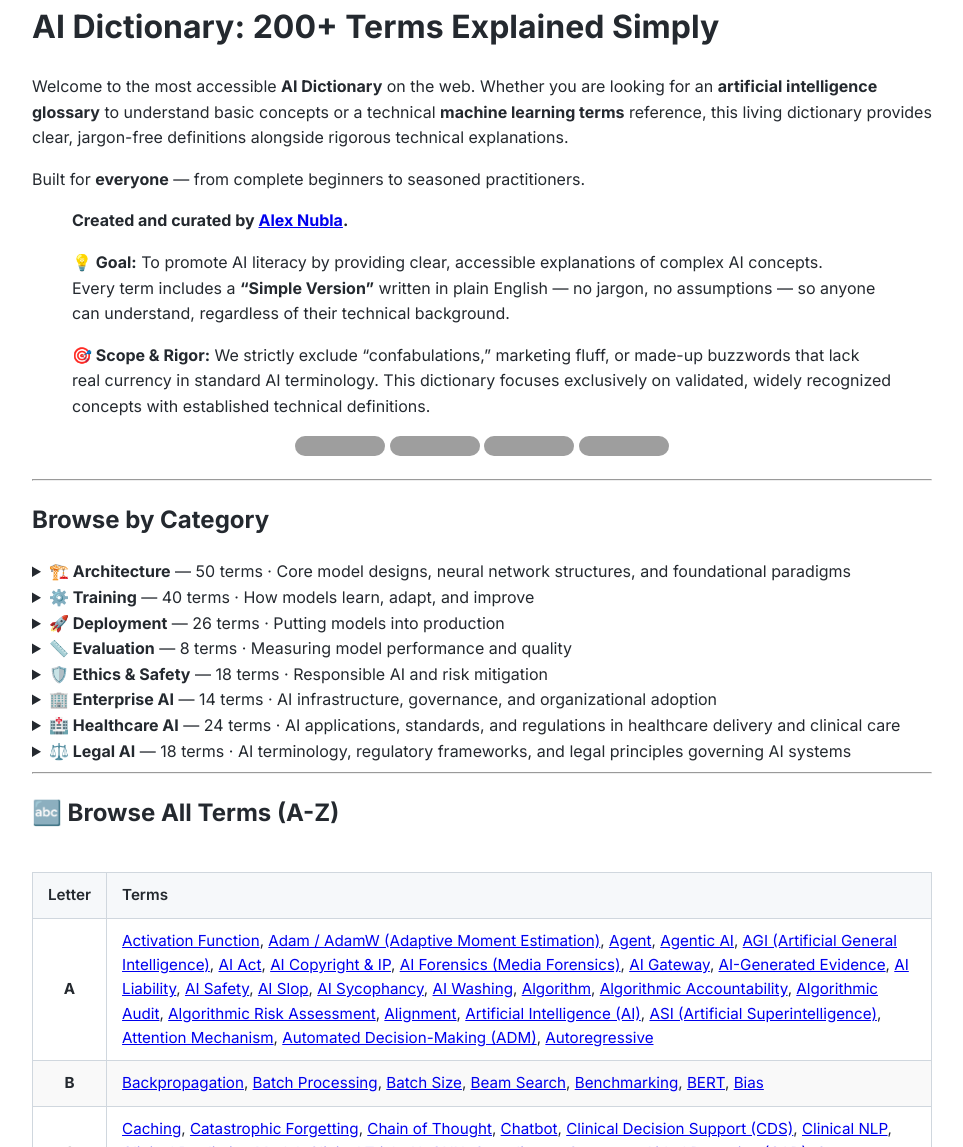
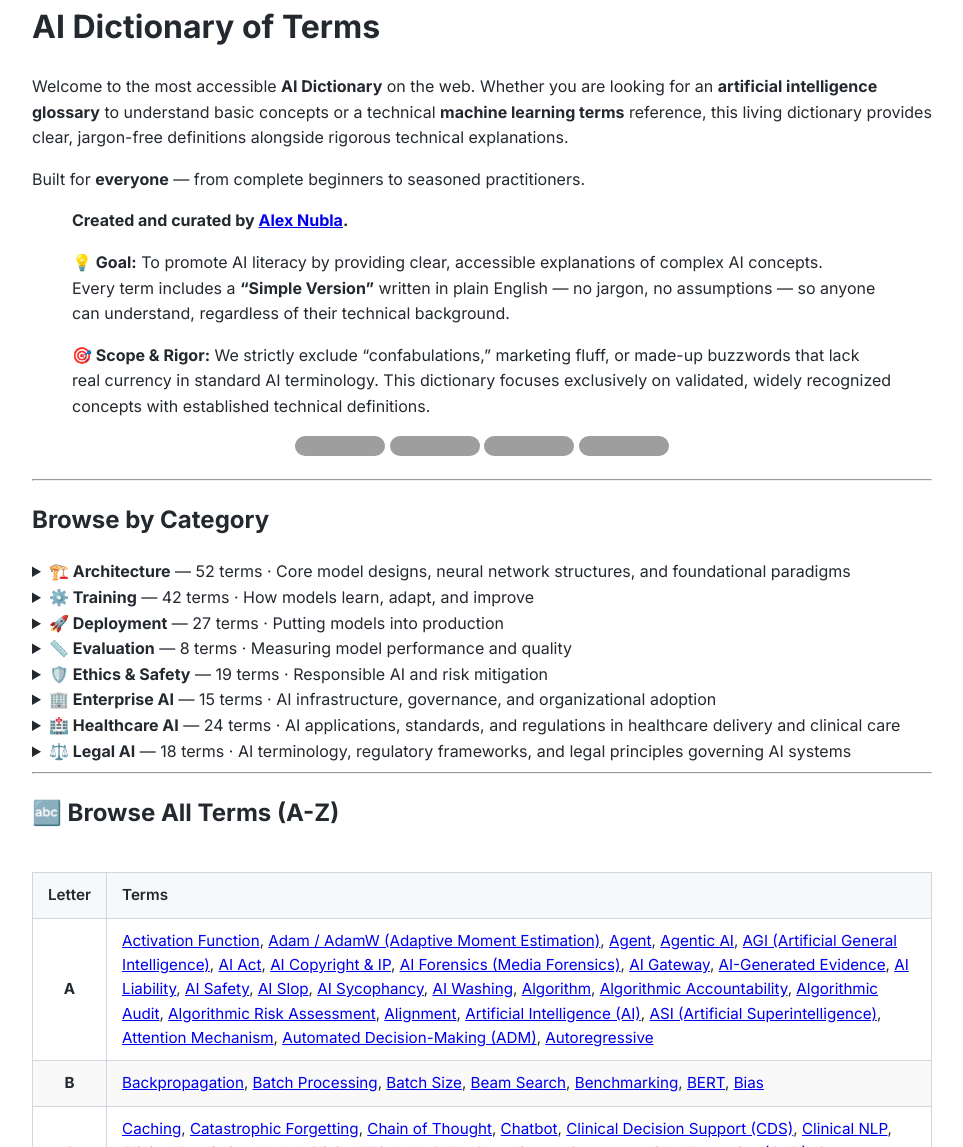
Before and after one commit to alexnubla/ai-dictionary, a Jekyll site: the page built from index.md, in a window 1280 px wide and 1400 px high, scrolled down 575 px. Shown: the part 253-1400 px from the top of the window, without its empty margins (158-1121 px from the left). Built offline with Jekyll 4.4.1, drawn with Linux system fonts in a browser that asks for light colours; some of the changed text lies outside the part shown; grey boxes are pictures that could not be loaded.

Commit message:
Update index.md

```diff
--- a/index.md
+++ b/index.md
@@ -1,14 +1,14 @@
 ---
 layout: default
-title: "AI Dictionary: 200+ Machine Learning Terms Explained Simply"
-description: "The ultimate free AI Dictionary and glossary. 200+ artificial intelligence and machine learning terms explained in plain English for beginners and experts."
+title: "AI Dictionary of Terms"
+description: "The ultimate free AI Dictionary and glossary. 205+ artificial intelligence and machine learning terms explained in plain English for beginners and experts."
 ---
 
 <p align="center">
   <img src="banner-ai-dictionary-1.png" alt="AI Dictionary of Terms" width="100%" style="max-width: 1200px; border-radius: 12px;">
 </p>
 
-# AI Dictionary: 200+ Terms Explained Simply
+# AI Dictionary of Terms
 
 Welcome to the most accessible **AI Dictionary** on the web. Whether you are looking for an **artificial intelligence glossary** to understand basic concepts or a technical **machine learning terms** reference, this living dictionary provides clear, jargon-free definitions alongside rigorous technical explanations.
 
@@ -22,7 +22,7 @@ Built for **everyone** — from complete beginners to seasoned practitioners.
 > **🎯 Scope & Rigor:** We strictly exclude "confabulations," marketing fluff, or made-up buzzwords that lack real currency in standard AI terminology. This dictionary focuses exclusively on validated, widely recognized concepts with established technical definitions.
 
 <p align="center">
-  <img src="https://img.shields.io/badge/Terms-198-blue?style=for-the-badge" alt="198 Terms">
+  <img src="https://img.shields.io/badge/Terms-205-blue?style=for-the-badge" alt="205 Terms">
   <img src="https://img.shields.io/badge/Categories-8-green?style=for-the-badge" alt="8 Categories">
   <img src="https://img.shields.io/badge/Updated-August_2026-orange?style=for-the-badge" alt="Updated August 2026">
   <img src="https://img.shields.io/badge/License-MIT-purple?style=for-the-badge" alt="MIT License">
@@ -33,7 +33,7 @@ Built for **everyone** — from complete beginners to seasoned practitioners.
 ## Browse by Category
 
 <details>
-<summary><strong><a href="./categories/architecture/" style="text-decoration: none !important; color: inherit !important;">🏗️ Architecture</a></strong> — 50 terms · Core model designs, neural network structures, and foundational paradigms</summary>
+<summary><strong><a href="./categories/architecture/" style="text-decoration: none !important; color: inherit !important;">🏗️ Architecture</a></strong> — 52 terms · Core model designs, neural network structures, and foundational paradigms</summary>
 
 <a href="./terms/activation-function/">Activation Function</a> ·
 <a href="./terms/agi/">AGI (Artificial General Intelligence)</a> ·
@@ -89,7 +91,7 @@ Built for **everyone** — from complete beginners to seasoned practitioners.
 </details>
 
 <details>
-<summary><strong><a href="./categories/training/" style="text-decoration: none !important; color: inherit !important;">⚙️ Training</a></strong> — 40 terms · How models learn, adapt, and improve</summary>
+<summary><strong><a href="./categories/training/" style="text-decoration: none !important; color: inherit !important;">⚙️ Training</a></strong> — 42 terms · How models learn, adapt, and improve</summary>
 
 <a href="./terms/adam-adamw/">Adam / AdamW (Adaptive Moment Estimation)</a> ·
 <a href="./terms/backpropagation/">Backpropagation</a> ·
@@ -135,7 +139,7 @@ Built for **everyone** — from complete beginners to seasoned practitioners.
 </details>
 
 <details>
-<summary><strong><a href="./categories/deployment/" style="text-decoration: none !important; color: inherit !important;">🚀 Deployment</a></strong> — 26 terms · Putting models into production</summary>
+<summary><strong><a href="./categories/deployment/" style="text-decoration: none !important; color: inherit !important;">🚀 Deployment</a></strong> — 27 terms · Putting models into production</summary>
 
 <a href="./terms/batch-processing/">Batch Processing</a> ·
 <a href="./terms/beam-search/">Beam Search</a> ·
@@ -181,7 +186,7 @@ Built for **everyone** — from complete beginners to seasoned practitioners.
 </details>
 
 <details>
-<summary><strong><a href="./categories/ethics/" style="text-decoration: none !important; color: inherit !important;">🛡️ Ethics &amp; Safety</a></strong> — 18 terms · Responsible AI and risk mitigation</summary>
+<summary><strong><a href="./categories/ethics/" style="text-decoration: none !important; color: inherit !important;">🛡️ Ethics &amp; Safety</a></strong> — 19 terms · Responsible AI and risk mitigation</summary>
 
 <a href="./terms/ai-safety/">AI Safety</a> ·
 <a href="./terms/ai-slop/">AI Slop</a> ·
@@ -199,13 +204,14 @@ Built for **everyone** — from complete beginners to seasoned practitioners.
 <a href="./terms/human-centered-ai/">Human-Centered AI (HCAI)</a> ·
 <a href="./terms/jailbreak/">Jailbreak</a> ·
 <a href="./terms/parasitic-ai/">Parasitic AI</a> ·
+<a href="./terms/red-teaming/">Red Teaming</a> ·
 <a href="./terms/responsible-ai/">Responsible AI</a> ·
 <a href="./terms/spiralism/">Spiralism</a>
 
 </details>
 
 <details>
-<summary><strong><a href="./categories/enterprise-ai/" style="text-decoration: none !important; color: inherit !important;">🏢 Enterprise AI</a></strong> — 14 terms · AI infrastructure, governance, and organizational adoption</summary>
+<summary><strong><a href="./categories/enterprise-ai/" style="text-decoration: none !important; color: inherit !important;">🏢 Enterprise AI</a></strong> — 15 terms · AI infrastructure, governance, and organizational adoption</summary>
 
 <a href="./terms/agent/">Agent</a> ·
 <a href="./terms/agentic-ai/">Agentic AI</a> ·
@@ -325,7 +332,7 @@ Built for **everyone** — from complete beginners to seasoned practitioners.
 An AI dictionary is a curated reference resource that defines artificial intelligence and machine learning terminology in plain language, making complex concepts accessible to everyone.
 
 **How many terms are in this AI terminology glossary?**
-This living dictionary contains 200+ AI and machine learning terms across 8 specialized categories, ranging from foundational Architecture to Legal AI and Healthcare AI.
+This living dictionary contains 205+ AI and machine learning terms across 8 specialized categories, ranging from foundational Architecture to Legal AI and Healthcare AI.
 
 **Who is this AI dictionary for?**
 It is built for everyone. Every term includes a "Simple Version" written in plain English for beginners, alongside detailed technical definitions and code examples for developers and practitioners.
@@ -359,7 +366,7 @@ This project is open source under the [MIT License](LICENSE).
       "name": "How many terms are in this AI terminology glossary?",
       "acceptedAnswer": {
         "@type": "Answer",
-        "text": "This living dictionary contains 200+ AI and machine learning terms across 8 specialized categories, ranging from foundational Architecture to Legal AI and Healthcare AI."
+        "text": "This living dictionary contains 205+ AI and machine learning terms across 8 specialized categories, ranging from foundational Architecture to Legal AI and Healthcare AI."
       }
     },
     {
```
Also changed, not shown: other parts of index.md (+12 -6 lines).
